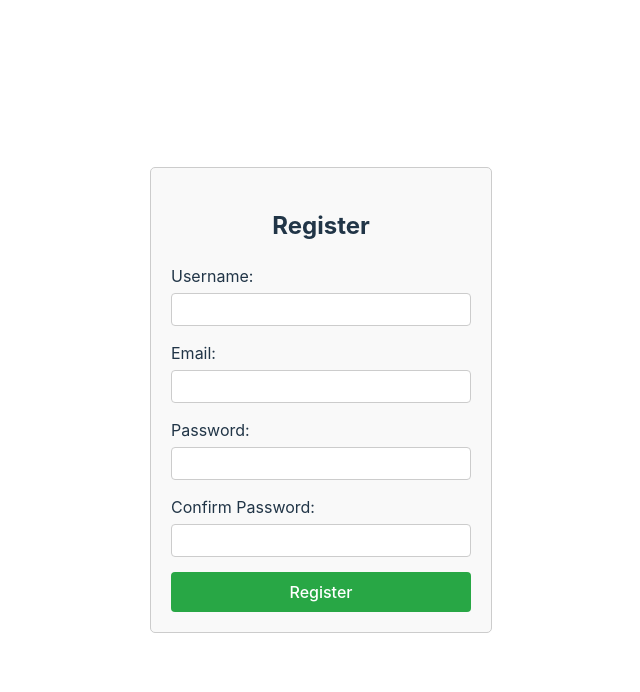
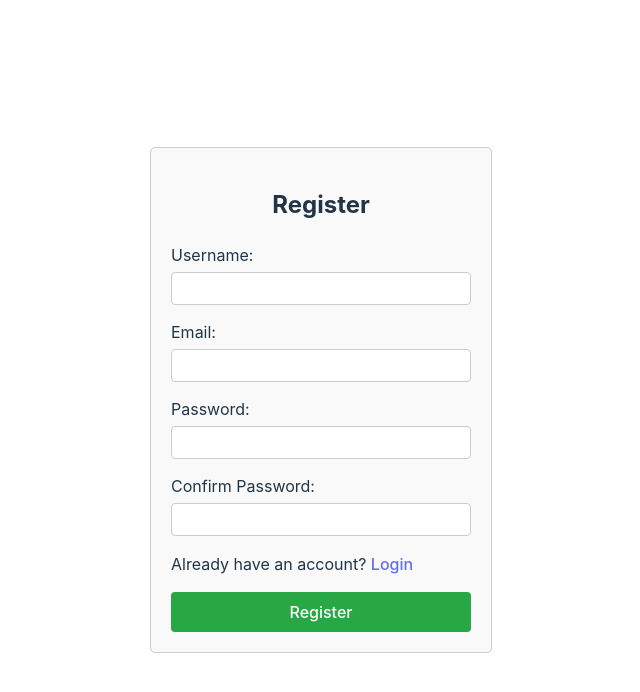
Before and after one commit to zlendo1/mockup-design-app-frontend, a React (Vite) app: page /register in a window 1280 px wide. Shown: the top 692 px of the page, without its empty margins (319-959 px from the left). Built offline with nearby package versions, Linux system fonts and the light colour scheme.

Commit message:
added login link on register

```diff
--- a/src/components/Register/Register.jsx
+++ b/src/components/Register/Register.jsx
@@ -1,5 +1,6 @@
 import { useState } from 'react';
 import './Register.css';
+import { Link } from "react-router-dom";
 
 const Register = () => {
 	const [username, setUsername] = useState('');
@@ -63,6 +64,10 @@ const Register = () => {
 						required
 					/>
 				</div>
+				<p className="login-link">
+					{/* eslint-disable-next-line react/no-unescaped-entities */}
+					Already have an account? <Link to="/login">Login</Link>
+				</p>
 				<button type="submit" className="register-button">Register</button>
 			</form>
 		</div>
```
